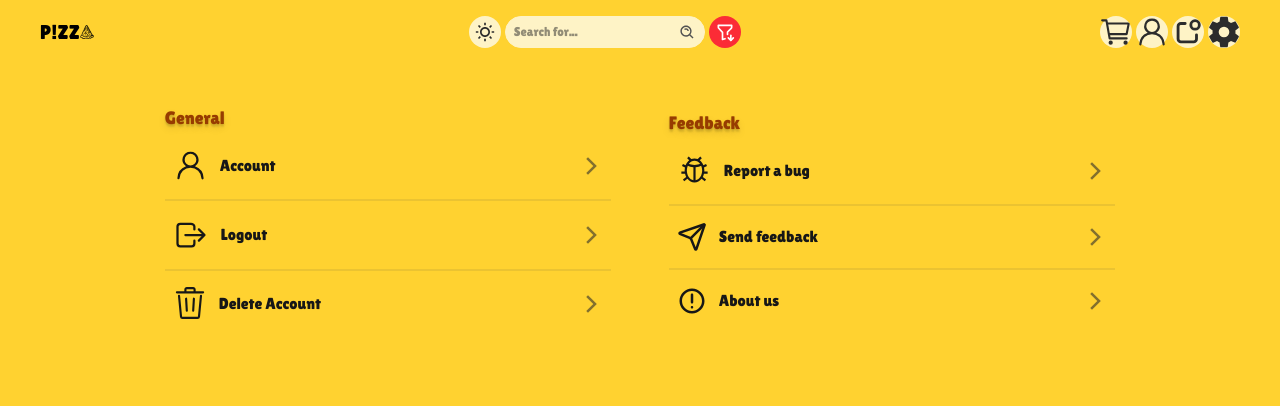
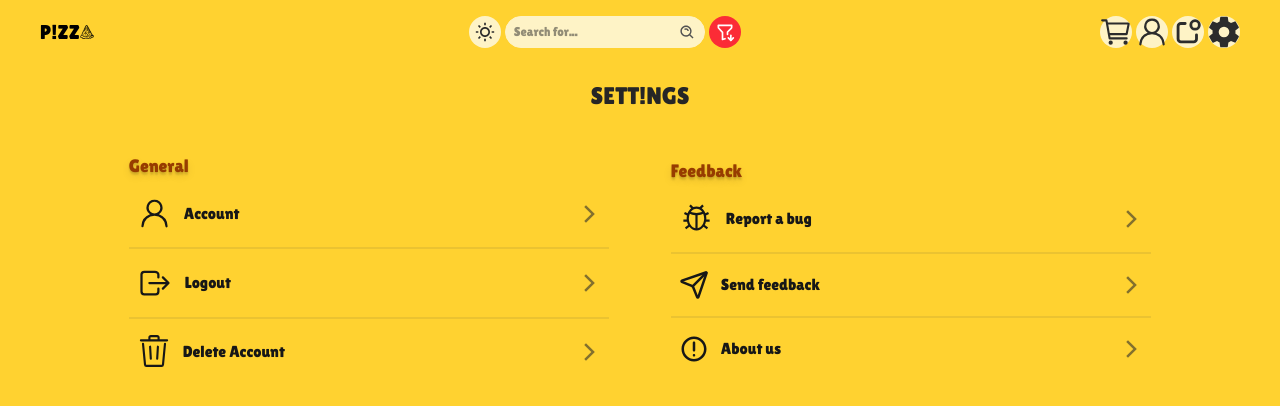
Before and after one commit to mahdibaderloo/fastfood, a React (Vite) app: page /settings in a window 1280 px wide. Shown: the top 406 px of the page. Built offline with nearby package versions, Linux system fonts and the light colour scheme; data requests are answered from the project's data file.

Commit message:
responsive Settings (desktop size)

```diff
--- a/src/pages/Settings.tsx
+++ b/src/pages/Settings.tsx
@@ -11,7 +11,10 @@ function Settings() {
         classHeader="w-full flex items-center justify-center pt-4"
         pContent="Sett!ngs"
       />
-      <main className="overflow-y-scroll p-4 lg:pt-16 lg:overflow-hidden lg:w-[80%] lg:mx-auto">
+      <main className="overflow-y-scroll p-4 lg:pt-20 lg:overflow-hidden lg:w-[80%] lg:mx-auto xl:w-[1100px]">
+        <p className="text-neutral-800 dark:text-amber-200 text-2xl text-center hidden lg:block">
+          SETT!NGS
+        </p>
         <ToggleThemeBox />
         <div className="lg:flex lg:items-center lg:gap-4 lg:mt-6">
           <GeneralSettings />
```
